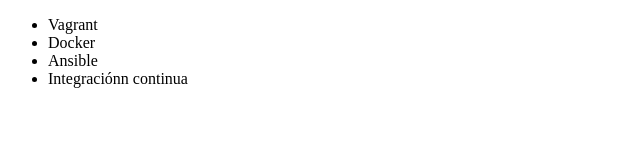
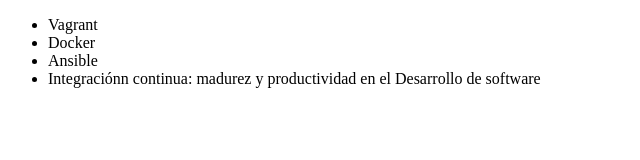
Before and after one commit to DeiRamos/alura-git, a plain HTML site: page index.html in a window 1280 px wide. Shown: the whole page, without its empty margins (0-640 px from the left). Drawn offline with Linux system fonts and the light colour scheme.

Commit message:
renombrando curso de integracion

```diff
--- a/index.html
+++ b/index.html
@@ -9,7 +9,7 @@
          <li> Vagrant </li>
          <li> Docker </li>
          <li> Ansible </li>
-         <li> Integraciónn continua </li>
+         <li> Integraciónn continua: madurez y productividad en el Desarrollo de software </li>
      </ul>
 </body>
 </html>
```
